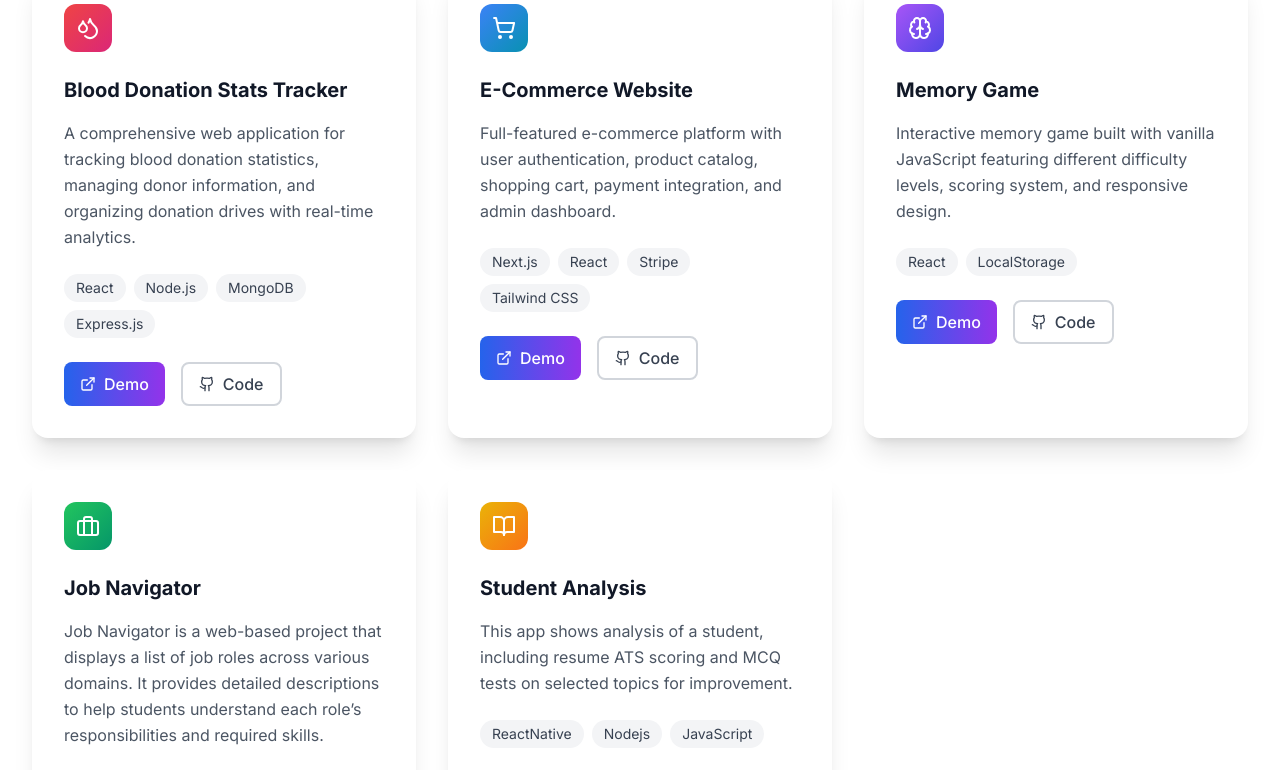
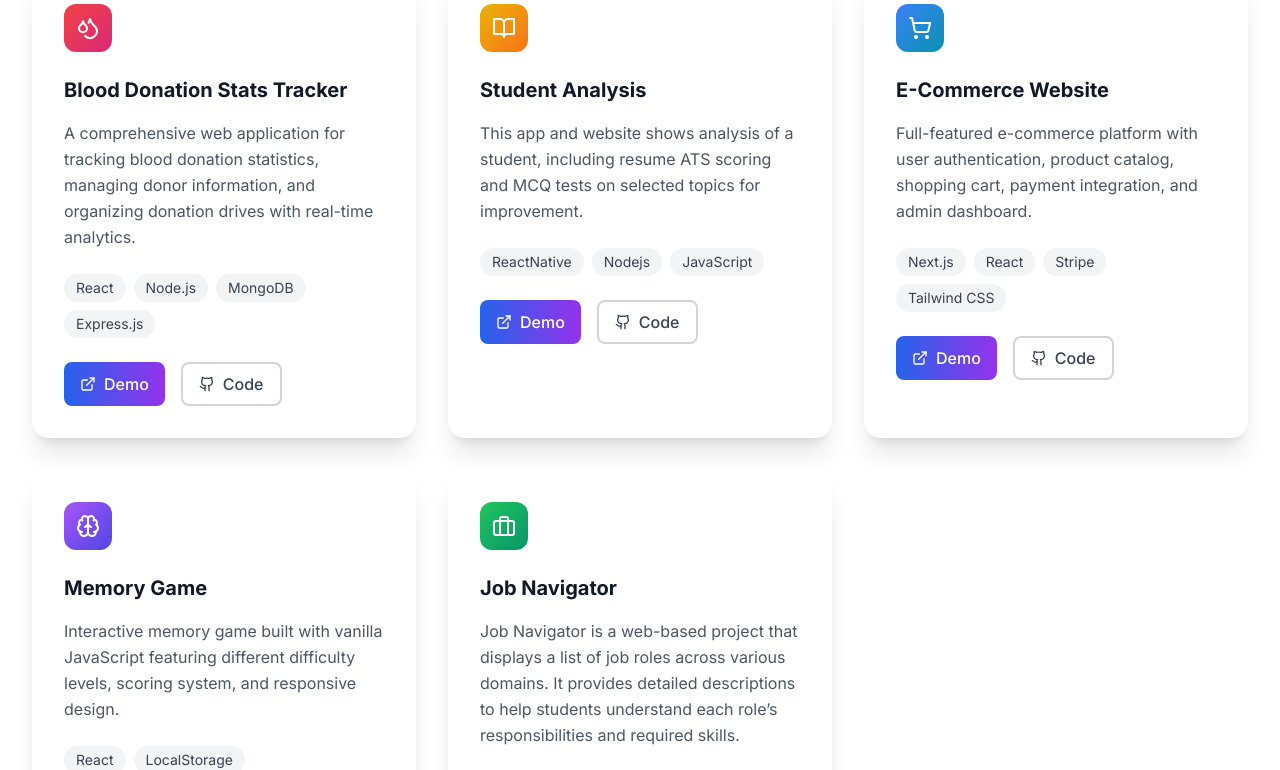
Before and after one commit to Sudheer-18/Myprotifolio, a React (Vite) app: page / in a window 1280 px wide. Shown: the part 3560-4330 px from the top of the page. Built offline with nearby package versions, Linux system fonts and the light colour scheme.

Commit message:
project updated

```diff
--- a/src/components/Projects.tsx
+++ b/src/components/Projects.tsx
@@ -21,6 +21,16 @@ const Projects: React.FC = () => {
       demoLink: 'https://blood-donation-git-main-venus-projects-54ba1281.vercel.app/',
       githubLink: 'https://github.com/Sudheer-18/BloodDonation',
       gradient: 'from-red-500 to-pink-600',
+    },
+     {
+      title: 'Student Analysis',
+      description:
+        'This app and website shows analysis of a student, including resume ATS scoring and MCQ tests on selected topics for improvement.',
+      icon: BookOpen,
+      tech: ['ReactNative', 'Nodejs', 'JavaScript'],
+      demoLink: 'https://student-placement-analysis.vercel.app/',
+      githubLink: 'https://github.com/Sudheer-18/StudentPlacementAnalysis',
+      gradient: 'from-yellow-500 to-orange-500'
     },
     {
       title: 'E-Commerce Website',
@@ -51,16 +61,6 @@ const Projects: React.FC = () => {
       demoLink: 'https://job-navigator-navy.vercel.app/',
       githubLink: 'https://github.com/Sudheer-18/JobNavigator',
       gradient: 'from-green-500 to-emerald-600',
-    },
-    {
-      title: 'Student Analysis',
-      description:
-        'This app shows analysis of a student, including resume ATS scoring and MCQ tests on selected topics for improvement.',
-      icon: BookOpen,
-      tech: ['ReactNative', 'Nodejs', 'JavaScript'],
-      demoLink: '#',
-      githubLink: '#',
-      gradient: 'from-yellow-500 to-orange-500',
     },
   ];
 
```
